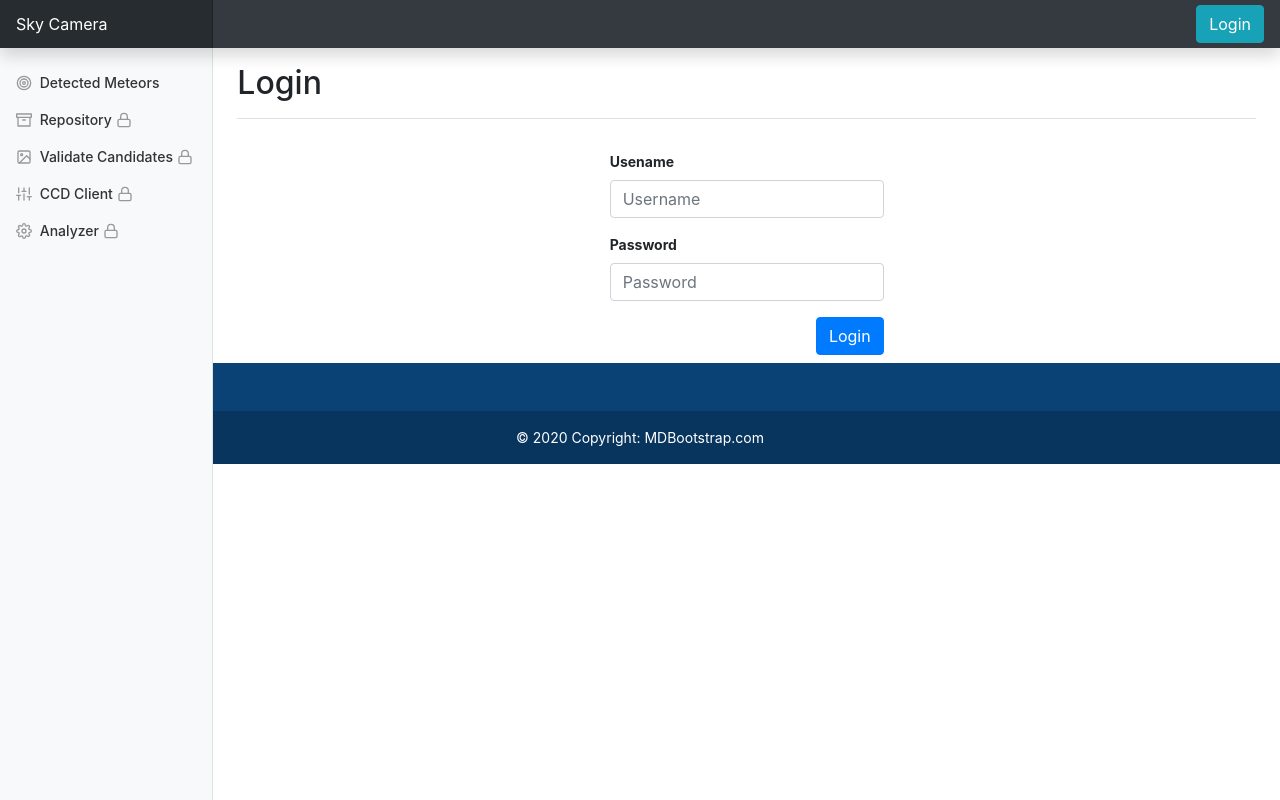
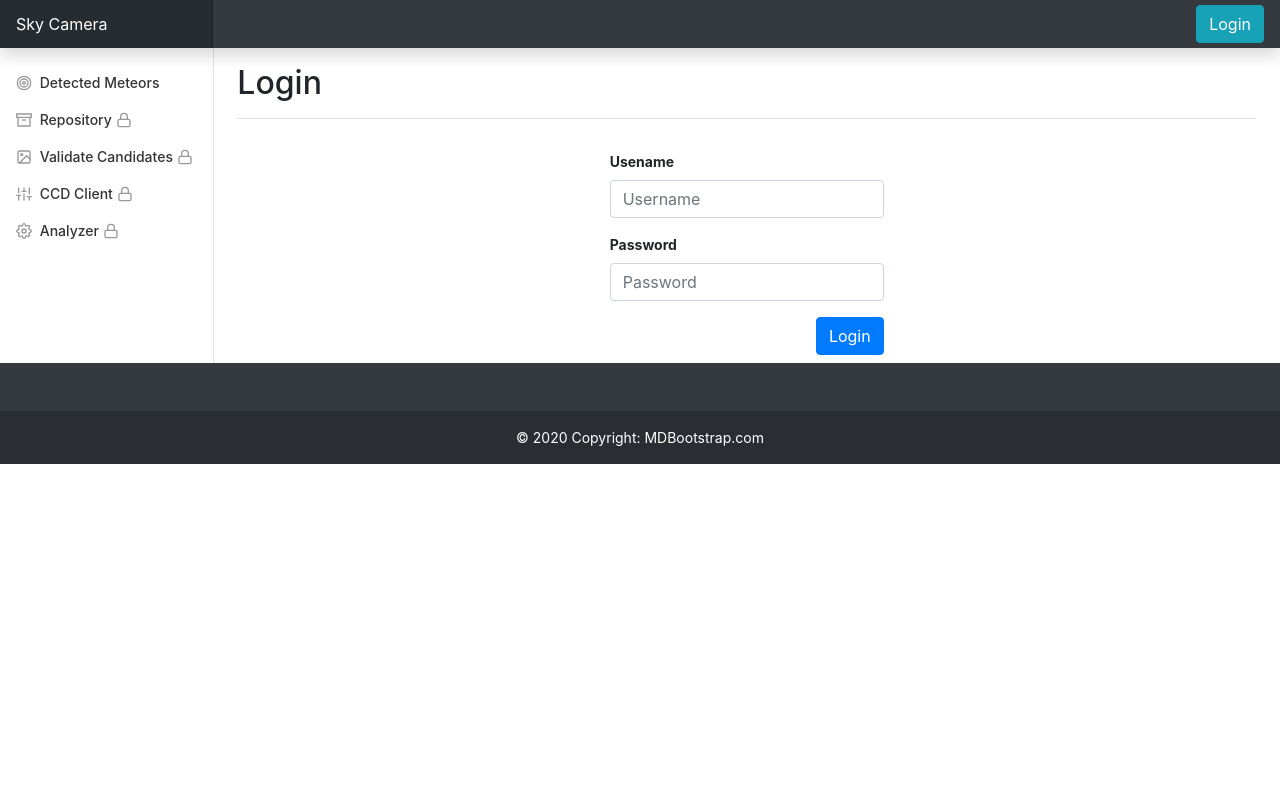
Before and after one commit to ainokila/edam-meteor-detector, a Flask app: page /login in a window 1280 px wide. Run offline with Flask 2, Linux system fonts and the light colour scheme; some libraries are stand-ins or nearby versions.

Commit message:
Changes in UI

```diff
--- a/config/client.json
+++ b/config/client.json
@@ -1,6 +1,6 @@
 {
-    "auto_config": true,
-    "auto_start": true,
+    "auto_config": false,
+    "auto_start": false,
     "device_name": "QHY CCD QHY5-M-",
     "end_time": "13:00",
     "exposition_time": 5.0,
--- a/web/service/forms.py
+++ b/web/service/forms.py
@@ -59,7 +59,7 @@ class ConfigAnalyzerForm(FlaskForm):
 
 class SearchRepositoryForm(FlaskForm):
 
-    start_date = DateTimeLocalField('Start Date', default=datetime.now(), format='%Y-%m-%dT%H:%M')
-    end_date = DateTimeLocalField('End Date', default=datetime.now() - timedelta(days=1), format='%Y-%m-%dT%H:%M')
+    start_date = DateTimeLocalField('Start Date', default=datetime.now() - timedelta(days=1), format='%Y-%m-%dT%H:%M')
+    end_date = DateTimeLocalField('End Date', default=datetime.now(), format='%Y-%m-%dT%H:%M')
 
     submit = SubmitField('Search')
--- a/web/service/views.py
+++ b/web/service/views.py
@@ -362,8 +362,8 @@ type_mapping = {
 }
 
 type_auth = {
-    'candidates': False,
-    'positives': True,
+    'candidates': True,
+    'positives': False,
     'discarded': True,
     'raw': True
 }
--- a/web/static/css/dashboard.css
+++ b/web/static/css/dashboard.css
@@ -15,11 +15,11 @@ body {
 .sidebar {
   position: fixed;
   top: 0;
-  bottom: 0;
+  /*bottom: 0;*/
   left: 0;
   z-index: 100; /* Behind the navbar */
   padding: 48px 0 0; /* Height of navbar */
-  box-shadow: inset -1px 0 0 rgba(0, 0, 0, .1);
+
 }
 
 @media (max-width: 767.98px) {
@@ -29,9 +29,11 @@ body {
 }
 
 .sidebar-sticky {
-  position: relative;
+  /*position: relative;
   top: 0;
-  height: calc(100vh - 48px);
+  /*height: calc(100vh - 48px);*/
+ /* height: 80vh;*/
+
   padding-top: .5rem;
   overflow-x: hidden;
   overflow-y: auto; /* Scrollable contents if viewport is shorter than content. */
--- a/web/templates/base.html
+++ b/web/templates/base.html
@@ -63,8 +63,9 @@
 
     <div class="container-fluid">
       <div class="row">
-      <nav id="sidebarMenu" class="col-md-3 col-lg-2 d-md-block bg-light sidebar collapse">
-        <div class="sidebar-sticky pt-3">
+        <nav id="sidebarMenu" class="col-md-3 col-lg-2 d-md-block bg-ligth sidebar collapse">
+          <div>
+            <div class="sidebar-sticky pt-3" >
               <ul class="nav flex-column">
 
                 {% if user %}
@@ -137,9 +138,11 @@
 
               </ul>
             </div>
+          </div>
+
         </nav>
 
-      <main role="main" class="col-md-9 ml-sm-auto col-lg-10 px-md-4">
+      <main role="main" class="col-md-9 ml-sm-auto col-lg-10 px-md-4" style="box-shadow: inset 1px 0 0 rgba(0, 0, 0, .1);">
           <div
             class="d-flex justify-content-between flex-wrap flex-md-nowrap align-items-center pt-3 pb-2 mb-3 border-bottom">
             <h1 class="h2">{% block page_name %}{% endblock %}</h1>
@@ -157,10 +160,9 @@
 
 
   </body>
-
-<section class="" >
+  <section>
     <!-- Footer -->
-  <footer class="text-center text-white" style="background-color: #0a4275;">
+    <footer class="text-center text-white" style="background-color: #343a40!important;">
       <!-- Grid container -->
       <div class="container p-4 pb-0">
         <!-- Section: CTA -->
@@ -177,4 +179,5 @@
     </footer>
     <!-- Footer -->
   </section>
+
 </html>
```
Lines whose indentation alone changed are shown as unchanged.
